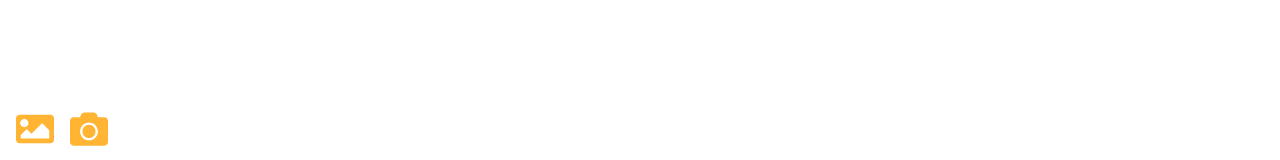
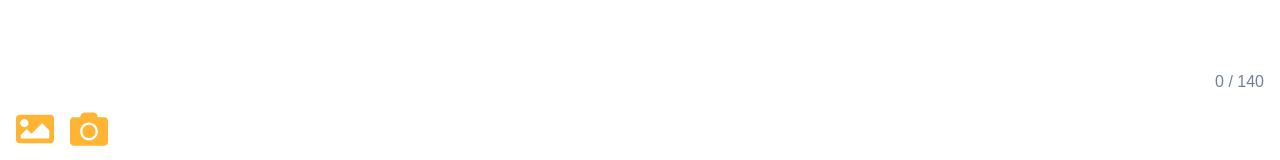
Before and after one commit to jphacks/ng_2502, a React (Vite) app in the folder frontend/: page /input in a window 1280 px wide. Shown: the part 556-716 px from the top of the page. Built offline with nearby package versions, Linux system fonts and the light colour scheme.

Commit message:
setting Postlimit

```diff
--- a/frontend/src/pages/InputPage.jsx
+++ b/frontend/src/pages/InputPage.jsx
@@ -93,11 +93,18 @@ export const InputPage = () => {
         </Flex>
 
         {/* 2. メインの入力エリア (残りの高さいっぱいに広げる) */}
-        <Flex flex="1" my={4}>
+        <Flex flex="1" my={4} direction="column">
+          <Flex flex="1">
             <ProfileIcon src={src} alt={alt} name="自分" size="md" />
             <PostInput
               value={text}
-            onChange={(e) => setText(e.target.value)}
+              onChange={(e) => {
+                const inputText = e.target.value;
+                // 1. 140文字を超えていたら、それ以上入力させない
+                if (inputText.length <= 140) {
+                  setText(inputText);
+                }
+              }}
               placeholder="こんな発見したよ！"
               variant="unstyled" // 枠線を消す
               fontSize="lg"
@@ -105,6 +112,11 @@ export const InputPage = () => {
               height="100%"
               resize="none" // リサイズハンドルを消す
             />
+          </Flex>
+
+          <Flex justify="flex-end" color={text.length > 140 ? "red.500" : "gray.500"}>
+            {text.length} / 140
+          </Flex>
         </Flex>
 
         {/* 3. 下部のアイコンボタン */}
```
Lines whose indentation alone changed are shown as unchanged.
